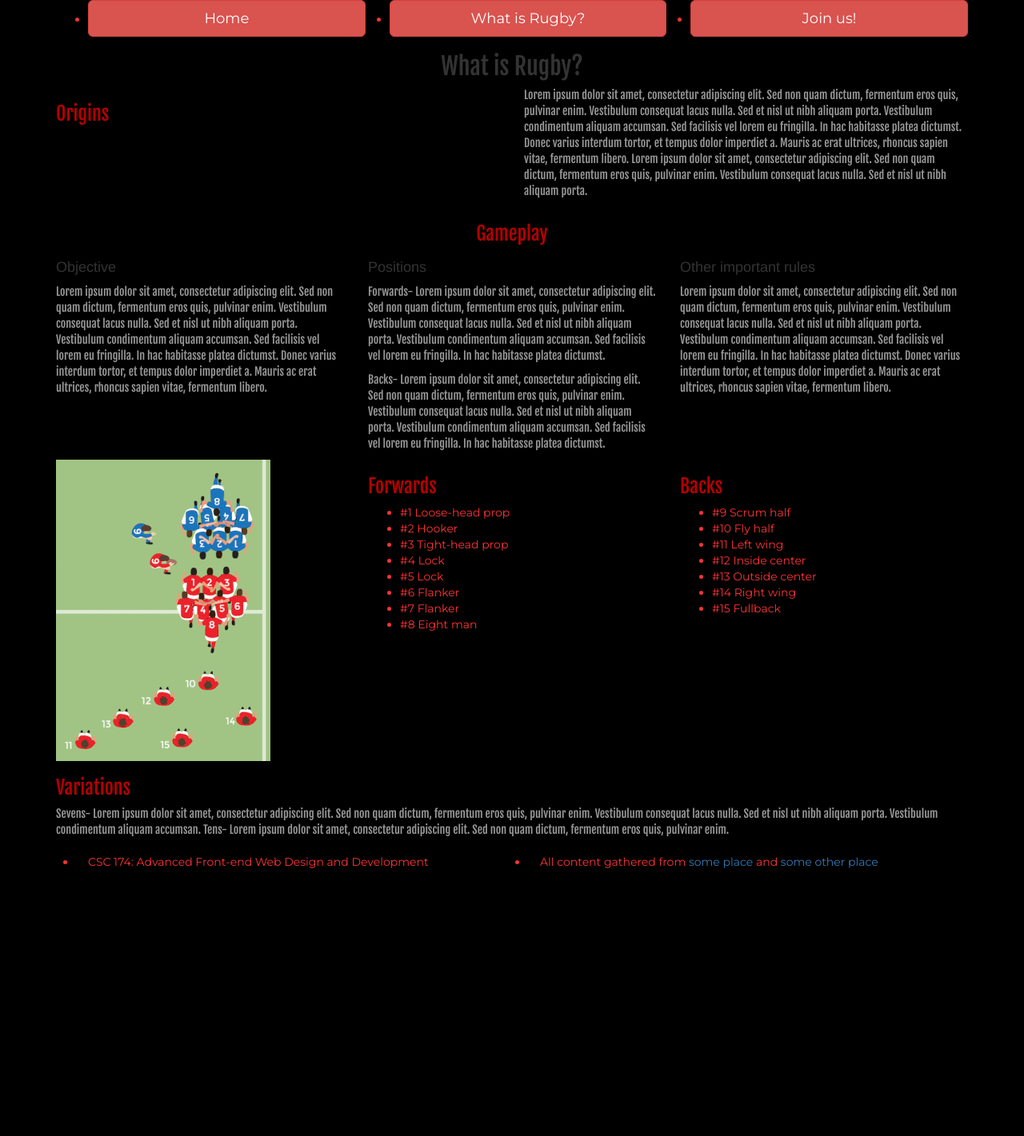
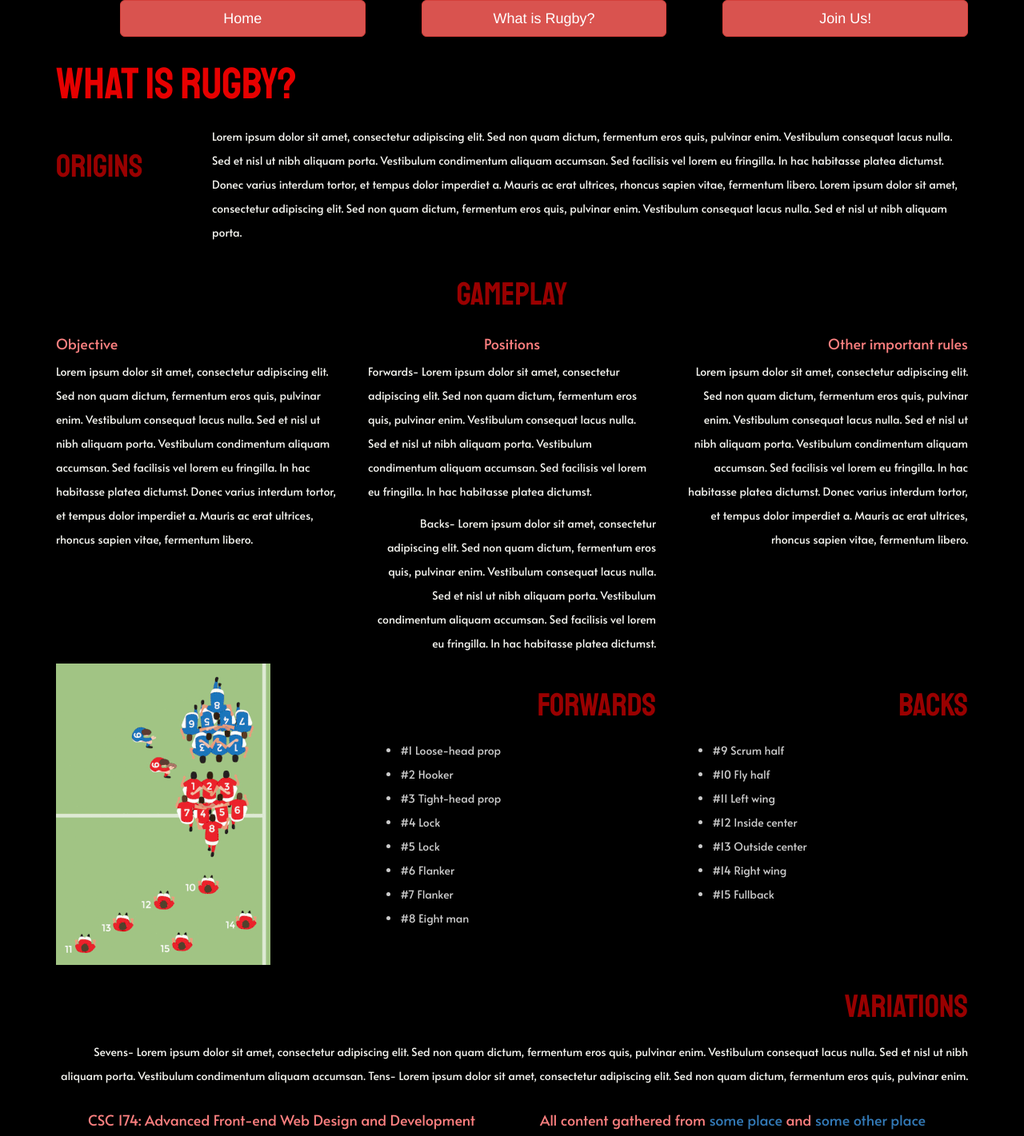
Before and after one commit to anasofacuna/assignment06, a PHP site: page /info.html in a window 1280 px wide. Shown: the part 80-1501 px from the top of the page at 80% size. Before the commit the page ends 1166 px from the top, so only its background shows below. Run offline with PHP 8.4, Linux system fonts and the light colour scheme.

Commit message:
more design changes

```diff
--- a/css/styles.css
+++ b/css/styles.css
@@ -1,4 +1,4 @@
-@import url('https://fonts.googleapis.com/css?family=Fjalla+One|Montserrat|Staatliches&display=swap');
+@import url('https://fonts.googleapis.com/css?family=Alata|Staatliches&display=swap');
 
 body {
 	background-color: #000000;
@@ -10,20 +10,67 @@ h1 {
 }
 
 h2 {
-	font-family: 'Fjalla One', sans-serif;
+	font-family: 'Staatliches', cursive;
+	color: #990000;
+	font-size: 40px;
+	padding-top: 10px;
+	padding-bottom: 10px;
 }
 
 h3 {
-	font-family: 'Fjalla One', sans-serif;
+	font-family: 'Staatliches', cursive;
 	color: #b30000;
 }
 
+h4 {
+	font-family: 'Alata', sans-serif;
+	color: #ff8080;
+}
+
 p {
-	font-family: 'Fjalla One', sans-serif;
-	color: #989898;
+	font-family: 'Alata', sans-serif;
+	color: #f5f5f0;
+	line-height: 3.0rem;
 }
 
 li {
-	font-family: 'Montserrat', sans-serif;
+	font-family: 'Staatliches', cursive;
 	color: #ff3333;
 }
+
+.list{
+	font-family: 'Alata', sans-serif;
+	color: #CCCCCC;
+	line-height: 3.0rem;
+
+}
+
+.homepage {
+	display: block;
+	margin-left: auto;
+  	margin-right: auto;
+  	width: 50%;
+  	padding-top: 25px;
+  	padding-bottom: 25px;
+}
+
+.secondheader {
+	font-family: 'Staatliches', cursive;
+	color: #e60000;
+	font-size: 55px;
+
+}
+
+.infoheader {
+	font-family: 'Staatliches', cursive;
+	color: #990000;
+	font-size: 40px;
+	padding-top: 10px;
+	padding-bottom: 10px;
+}
+
+.headernewsletter {
+	font-family: 'Alata', sans-serif;
+	color: #ff8080;
+	font-size: 20px;
+}
--- a/info.html
+++ b/info.html
@@ -23,13 +23,13 @@
 		<nav>
 			<ul>
 				<div class="col-md-4">
-					<li><a href="home.html" class="btn btn-danger btn-lg btn-block">Home</a></li>
+					<ul><a href="home.html" class="btn btn-danger btn-lg btn-block">Home</a></ul>
 				</div>
 				<div class="col-md-4">
-					<li><a href="info.html" class="btn btn-danger btn-lg btn-block">What is Rugby?</a></li>
+					<ul><a href="info.html" class="btn btn-danger btn-lg btn-block">What is Rugby?</a></ul>
 				</div>
 				<div class="col-md-4">
-					<li><a href="signup.html" class="btn btn-danger btn-lg btn-block">Join us!</a></li>
+					<ul><a href="signup.html" class="btn btn-danger btn-lg btn-block">Join Us!</a></ul>
 				</div>
 			</ul>
 		</nav>
@@ -38,44 +38,44 @@
 	<main>
 		<div class="row">
 			<div class="col-md-12">
-				<h2 class="text-center">What is Rugby?</h2>
+				<h2 class="text-left secondheader">What is Rugby?</h2>
 			</div>
 		</div>
 
 		<div class="row">
-			<div class="col-md-6">
-				<h3>Origins</h3>
+			<div class="col-md-2">
+				<h3 class="infoheader">Origins</h3>
 			</div>
-			<div class="col-md-6">
+			<div class="col-md-10">
 				<p>Lorem ipsum dolor sit amet, consectetur adipiscing elit. Sed non quam dictum, fermentum eros quis, pulvinar enim. Vestibulum consequat lacus nulla. Sed et nisl ut nibh aliquam porta. Vestibulum condimentum aliquam accumsan. Sed facilisis vel lorem eu fringilla. In hac habitasse platea dictumst. Donec varius interdum tortor, et tempus dolor imperdiet a. Mauris ac erat ultrices, rhoncus sapien vitae, fermentum libero. Lorem ipsum dolor sit amet, consectetur adipiscing elit. Sed non quam dictum, fermentum eros quis, pulvinar enim. Vestibulum consequat lacus nulla. Sed et nisl ut nibh aliquam porta.</p>
 			</div>
 		</div>
 
 		<div class="row">
 			<div class="col-md-12">
-				<h3 class="text-center">Gameplay</h3>
+				<h3 class="text-center infoheader">Gameplay</h3>
 			</div>
 		</div>
 
 		<div class="row">
 			<div class="col-md-4">
-				<h4>Objective</h4>
+				<h4 class="text-left">Objective</h4>
 
-				<p>Lorem ipsum dolor sit amet, consectetur adipiscing elit. Sed non quam dictum, fermentum eros quis, pulvinar enim. Vestibulum consequat lacus nulla. Sed et nisl ut nibh aliquam porta. Vestibulum condimentum aliquam accumsan. Sed facilisis vel lorem eu fringilla. In hac habitasse platea dictumst. Donec varius interdum tortor, et tempus dolor imperdiet a. Mauris ac erat ultrices, rhoncus sapien vitae, fermentum libero.</p>
+				<p class="text-left">Lorem ipsum dolor sit amet, consectetur adipiscing elit. Sed non quam dictum, fermentum eros quis, pulvinar enim. Vestibulum consequat lacus nulla. Sed et nisl ut nibh aliquam porta. Vestibulum condimentum aliquam accumsan. Sed facilisis vel lorem eu fringilla. In hac habitasse platea dictumst. Donec varius interdum tortor, et tempus dolor imperdiet a. Mauris ac erat ultrices, rhoncus sapien vitae, fermentum libero.</p>
 			</div>
 
 
 			<div class="col-md-4">
-				<h4>Positions</h4>
+				<h4 class="text-center">Positions</h4>
 
-				<p>Forwards- Lorem ipsum dolor sit amet, consectetur adipiscing elit. Sed non quam dictum, fermentum eros quis, pulvinar enim. Vestibulum consequat lacus nulla. Sed et nisl ut nibh aliquam porta. Vestibulum condimentum aliquam accumsan. Sed facilisis vel lorem eu fringilla. In hac habitasse platea dictumst.</p>
+				<p class="text-left">Forwards- Lorem ipsum dolor sit amet, consectetur adipiscing elit. Sed non quam dictum, fermentum eros quis, pulvinar enim. Vestibulum consequat lacus nulla. Sed et nisl ut nibh aliquam porta. Vestibulum condimentum aliquam accumsan. Sed facilisis vel lorem eu fringilla. In hac habitasse platea dictumst.</p>
 
-				<p>Backs- Lorem ipsum dolor sit amet, consectetur adipiscing elit. Sed non quam dictum, fermentum eros quis, pulvinar enim. Vestibulum consequat lacus nulla. Sed et nisl ut nibh aliquam porta. Vestibulum condimentum aliquam accumsan. Sed facilisis vel lorem eu fringilla. In hac habitasse platea dictumst.</p>
+				<p class="text-right">Backs- Lorem ipsum dolor sit amet, consectetur adipiscing elit. Sed non quam dictum, fermentum eros quis, pulvinar enim. Vestibulum consequat lacus nulla. Sed et nisl ut nibh aliquam porta. Vestibulum condimentum aliquam accumsan. Sed facilisis vel lorem eu fringilla. In hac habitasse platea dictumst.</p>
 			</div>
 
 			<div class="col-md-4">
-				<h4>Other important rules</h4>
-				<p>Lorem ipsum dolor sit amet, consectetur adipiscing elit. Sed non quam dictum, fermentum eros quis, pulvinar enim. Vestibulum consequat lacus nulla. Sed et nisl ut nibh aliquam porta. Vestibulum condimentum aliquam accumsan. Sed facilisis vel lorem eu fringilla. In hac habitasse platea dictumst. Donec varius interdum tortor, et tempus dolor imperdiet a. Mauris ac erat ultrices, rhoncus sapien vitae, fermentum libero.</p>
+				<h4 class="text-right">Other important rules</h4>
+				<p class="text-right">Lorem ipsum dolor sit amet, consectetur adipiscing elit. Sed non quam dictum, fermentum eros quis, pulvinar enim. Vestibulum consequat lacus nulla. Sed et nisl ut nibh aliquam porta. Vestibulum condimentum aliquam accumsan. Sed facilisis vel lorem eu fringilla. In hac habitasse platea dictumst. Donec varius interdum tortor, et tempus dolor imperdiet a. Mauris ac erat ultrices, rhoncus sapien vitae, fermentum libero.</p>
 			</div>
 		</div>
 
@@ -91,29 +91,29 @@
 
 		<aside>
 			<div class="col-md-4">
-				<h3>Forwards</h3>
+				<h3 class="infoheader text-right">Forwards</h3>
 					<ul>
-						<li>#1 Loose-head prop</li>
-						<li>#2 Hooker</li>
-						<li>#3 Tight-head prop</li>
-						<li>#4 Lock</li>
-						<li>#5 Lock</li>
-						<li>#6 Flanker</li>
-						<li>#7 Flanker</li>
-						<li>#8 Eight man</li>
+						<li class="list">#1 Loose-head prop</li>
+						<li class="list">#2 Hooker</li>
+						<li class="list">#3 Tight-head prop</li>
+						<li class="list">#4 Lock</li>
+						<li class="list">#5 Lock</li>
+						<li class="list">#6 Flanker</li>
+						<li class="list">#7 Flanker</li>
+						<li class="list">#8 Eight man</li>
 					</ul>
 			</div>
 
 			<div class="col-md-4">
-				<h3>Backs</h3>
+				<h3 class="infoheader text-right">Backs</h3>
 					<ul>
-						<li>#9 Scrum half</li>
-						<li>#10 Fly half</li>
-						<li>#11 Left wing</li>
-						<li>#12 Inside center</li>
-						<li>#13 Outside center</li>
-						<li>#14 Right wing</li>
-						<li>#15 Fullback</li>
+						<li class="list">#9 Scrum half</li>
+						<li class="list">#10 Fly half</li>
+						<li class="list">#11 Left wing</li>
+						<li class="list">#12 Inside center</li>
+						<li class="list">#13 Outside center</li>
+						<li class="list">#14 Right wing</li>
+						<li class="list">#15 Fullback</li>
 					</ul>
 			</div>
 	</aside>
@@ -122,16 +122,16 @@
 
 	<div class="row">
 		<div class="col-md-12">
-			<h3>Variations</h3>
-			<p>Sevens- Lorem ipsum dolor sit amet, consectetur adipiscing elit. Sed non quam dictum, fermentum eros quis, pulvinar enim. Vestibulum consequat lacus nulla. Sed et nisl ut nibh aliquam porta. Vestibulum condimentum aliquam accumsan. Tens-  Lorem ipsum dolor sit amet, consectetur adipiscing elit. Sed non quam dictum, fermentum eros quis, pulvinar enim.</p>
+			<h3 class="infoheader text-right">Variations</h3>
+			<p class="text-right">Sevens- Lorem ipsum dolor sit amet, consectetur adipiscing elit. Sed non quam dictum, fermentum eros quis, pulvinar enim. Vestibulum consequat lacus nulla. Sed et nisl ut nibh aliquam porta. Vestibulum condimentum aliquam accumsan. Tens-  Lorem ipsum dolor sit amet, consectetur adipiscing elit. Sed non quam dictum, fermentum eros quis, pulvinar enim.</p>
 		</div>
 	</div>
 
 	<footer class="row">
 		<p>
 			<ul>
-				<li class="col-md-6">CSC 174: Advanced Front-end Web Design and Development</li>
-				<li class="col-md-6">All content gathered from <a href="https://en.wikipedia.org/wiki/Rugby_football">some place</a> and <a href="https://en.wikipedia.org/wiki/Rugby_football">some other place</a></li>
+				<h4 class="col-md-6">CSC 174: Advanced Front-end Web Design and Development</h4>
+				<h4 class="col-md-6">All content gathered from <a href="https://en.wikipedia.org/wiki/Rugby_football">some place</a> and <a href="https://en.wikipedia.org/wiki/Rugby_football">some other place</a></h4>
 			</ul>
 		</p>
 	</footer>
```
Also changed, not shown: home.html (+6 -6 lines), signup.html (+8 -8 lines).
